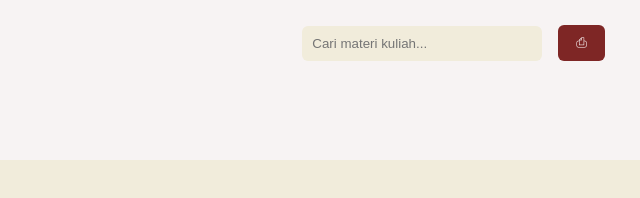
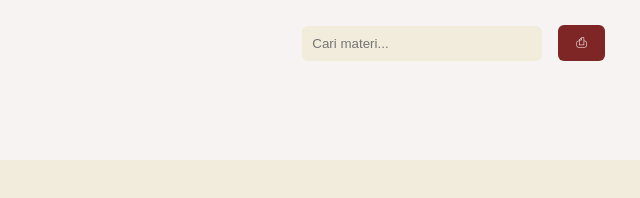
Before and after one commit to Dlibrary-web/Zoa-L, a plain HTML site: page index.html in a window 1280 px wide. Shown: the full height of the page, 640-1280 px from the left. Drawn offline with Linux system fonts and the light colour scheme; a web font is replaced by a local one.

Commit message:
Update index.html

```diff
--- a/index.html
+++ b/index.html
@@ -21,7 +21,7 @@
   </div>
 </div>
     <div class="nav-right">
-      <input type="text" id="searchInput" placeholder="Cari materi kuliah..." oninput="filterBooks()" />
+      <input type="text" id="searchInput" placeholder="Cari materi..." oninput="filterBooks()" />
       <button class="upload-btn" onclick="toggleForm()">⎙</button>
     </div>
   </div>
@@ -41,4 +41,5 @@
 
   <script src="script.js"></script>
 </body>
+
 </html>
```
